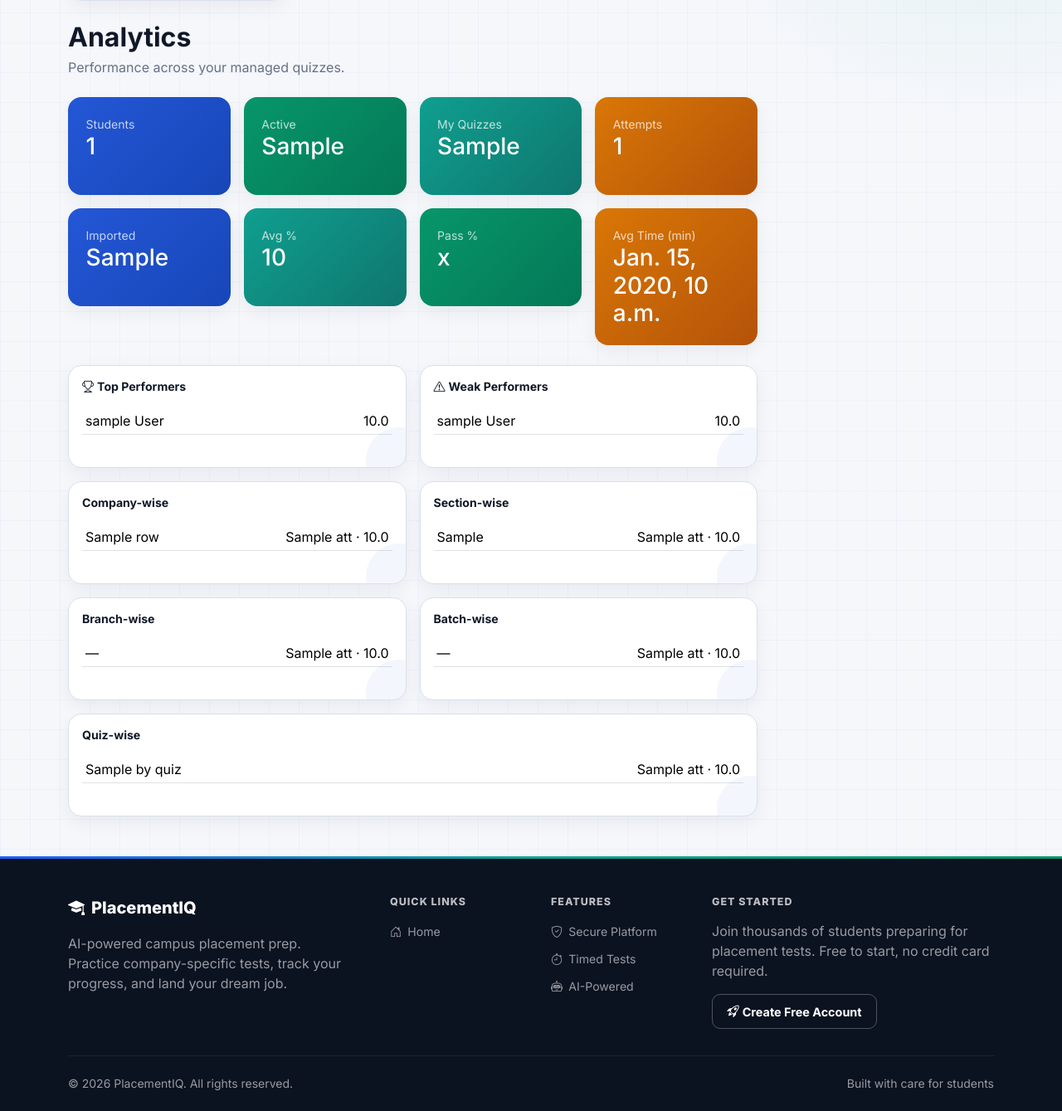
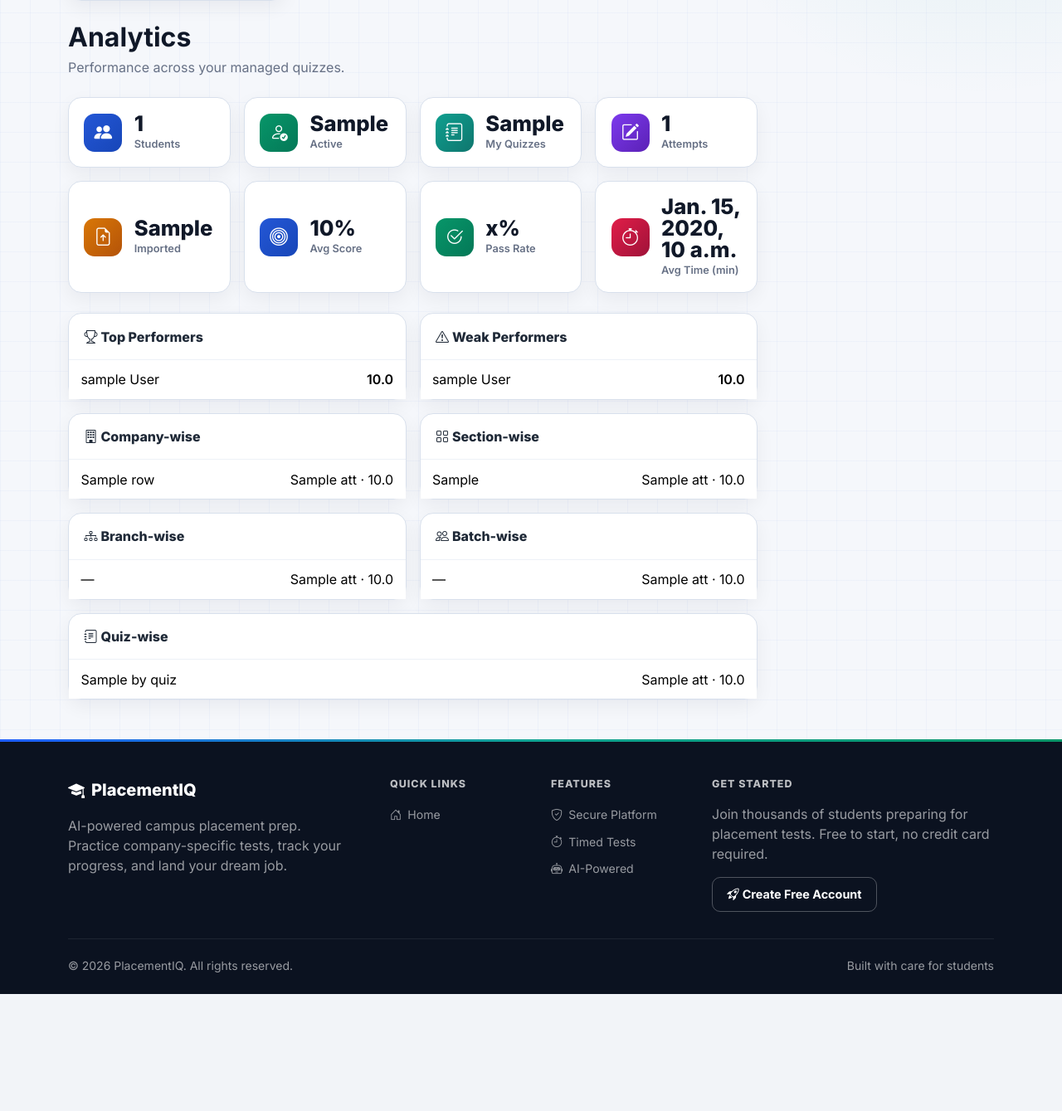
Before and after one commit to Amleshkumar01/QuizApp, a Django app: template Quiz_app/templates/teacher/analytics.html in a window 1280 px wide. Shown: the part 633-1972 px from the top of the page at 83% size. After the commit the page ends 1831 px from the top, so only its background shows below. Run offline with Django 3.2, Linux system fonts and the light colour scheme; the template is opened without the code that fills it: most values are stand-ins (such as "Sample title", 1, 10 or a date in 2020); parts of the project's set-up code (start-up, migrations or seed data) failed here and were passed over.

Commit message:
Polish entire teacher panel UI (tables, filters, cards, panels)

```diff
--- a/Quiz_app/static/css/style.css
+++ b/Quiz_app/static/css/style.css
@@ -1975,3 +1975,67 @@ h6 {
     .teacher-nav { display: flex; flex-wrap: wrap; }
     .teacher-nav .nav-link { flex: 1 1 auto; }
 }
+
+
+/* Teacher panel tables + filters */
+.ttable { margin: 0; }
+
+.ttable thead th {
+    color: var(--muted);
+    font-size: 0.74rem;
+    font-weight: 800;
+    letter-spacing: 0.04em;
+    text-transform: uppercase;
+    border-bottom: 1px solid var(--line);
+    padding: 0.7rem 0.9rem;
+    background: transparent;
+}
+
+.ttable tbody td {
+    padding: 0.72rem 0.9rem;
+    vertical-align: middle;
+    border-bottom: 1px solid var(--soft-line);
+}
+
+.ttable tbody tr:last-child td { border-bottom: 0; }
+
+.ttable tbody tr { transition: background var(--transition); }
+.ttable tbody tr:hover { background: var(--primary-soft); }
+:root.dark-mode .ttable tbody tr:hover { background: #12213b; }
+
+.tfilter {
+    display: flex;
+    flex-wrap: wrap;
+    gap: 0.6rem;
+    align-items: flex-end;
+    padding: 1rem 1.15rem;
+    border-bottom: 1px solid var(--soft-line);
+}
+
+.tfilter .form-label { font-size: 0.74rem; font-weight: 700; color: var(--muted); margin-bottom: .2rem; }
+
+.tempty {
+    padding: 2.5rem 1rem;
+    text-align: center;
+    color: var(--muted);
+}
+
+.tempty i { font-size: 2rem; display: block; margin-bottom: .5rem; opacity: .5; }
+
+/* status pills */
+.pill { font-size: .72rem; font-weight: 800; padding: .2rem .6rem; border-radius: 999px; }
+.pill-green { background: var(--success-soft, #dcfce7); color: #047857; }
+.pill-grey  { background: #eef1f7; color: #667085; }
+.pill-amber { background: var(--warning-soft, #fef3c7); color: #b45309; }
+.pill-blue  { background: var(--primary-soft); color: var(--primary); }
+.pill-red   { background: var(--danger-soft); color: #b91c1c; }
+:root.dark-mode .pill-grey { background: #1c2942; color: #9fb0c9; }
+
+.tsection-label {
+    color: var(--muted);
+    text-transform: uppercase;
+    letter-spacing: .03em;
+    font-size: .78rem;
+    font-weight: 800;
+    margin-bottom: .5rem;
+}
--- a/Quiz_app/templates/teacher/analytics.html
+++ b/Quiz_app/templates/teacher/analytics.html
@@ -4,61 +4,62 @@
 <div class="page-header">
     <div><h2 class="fw-bold mb-1">Analytics</h2><p class="mb-0" style="color:var(--muted);">Performance across your managed quizzes.</p></div>
 </div>
+
 <div class="row g-3 mb-4">
-    <div class="col-6 col-md-3"><div class="admin-stat-card primary"><div class="small opacity-75">Students</div><div class="h3 mb-0">{{ cards.total_students }}</div></div></div>
-    <div class="col-6 col-md-3"><div class="admin-stat-card success"><div class="small opacity-75">Active</div><div class="h3 mb-0">{{ cards.active_students }}</div></div></div>
-    <div class="col-6 col-md-3"><div class="admin-stat-card info"><div class="small opacity-75">My Quizzes</div><div class="h3 mb-0">{{ cards.managed_quizzes }}</div></div></div>
-    <div class="col-6 col-md-3"><div class="admin-stat-card warning"><div class="small opacity-75">Attempts</div><div class="h3 mb-0">{{ cards.total_attempts }}</div></div></div>
-    <div class="col-6 col-md-3"><div class="admin-stat-card primary"><div class="small opacity-75">Imported</div><div class="h3 mb-0">{{ cards.imported_results }}</div></div></div>
-    <div class="col-6 col-md-3"><div class="admin-stat-card info"><div class="small opacity-75">Avg %</div><div class="h3 mb-0">{{ cards.avg_pct }}</div></div></div>
-    <div class="col-6 col-md-3"><div class="admin-stat-card success"><div class="small opacity-75">Pass %</div><div class="h3 mb-0">{{ cards.pass_pct }}</div></div></div>
-    <div class="col-6 col-md-3"><div class="admin-stat-card warning"><div class="small opacity-75">Avg Time (min)</div><div class="h3 mb-0">{{ cards.avg_time_min }}</div></div></div>
+    <div class="col-6 col-lg-3"><div class="tstat"><div class="tstat-icon blue"><i class="bi bi-people-fill"></i></div><div><div class="tstat-value">{{ cards.total_students }}</div><div class="tstat-label">Students</div></div></div></div>
+    <div class="col-6 col-lg-3"><div class="tstat"><div class="tstat-icon green"><i class="bi bi-person-check"></i></div><div><div class="tstat-value">{{ cards.active_students }}</div><div class="tstat-label">Active</div></div></div></div>
+    <div class="col-6 col-lg-3"><div class="tstat"><div class="tstat-icon teal"><i class="bi bi-journal-text"></i></div><div><div class="tstat-value">{{ cards.managed_quizzes }}</div><div class="tstat-label">My Quizzes</div></div></div></div>
+    <div class="col-6 col-lg-3"><div class="tstat"><div class="tstat-icon violet"><i class="bi bi-pencil-square"></i></div><div><div class="tstat-value">{{ cards.total_attempts }}</div><div class="tstat-label">Attempts</div></div></div></div>
+    <div class="col-6 col-lg-3"><div class="tstat"><div class="tstat-icon amber"><i class="bi bi-file-earmark-arrow-up"></i></div><div><div class="tstat-value">{{ cards.imported_results }}</div><div class="tstat-label">Imported</div></div></div></div>
+    <div class="col-6 col-lg-3"><div class="tstat"><div class="tstat-icon blue"><i class="bi bi-bullseye"></i></div><div><div class="tstat-value">{{ cards.avg_pct }}%</div><div class="tstat-label">Avg Score</div></div></div></div>
+    <div class="col-6 col-lg-3"><div class="tstat"><div class="tstat-icon green"><i class="bi bi-check2-circle"></i></div><div><div class="tstat-value">{{ cards.pass_pct }}%</div><div class="tstat-label">Pass Rate</div></div></div></div>
+    <div class="col-6 col-lg-3"><div class="tstat"><div class="tstat-icon rose"><i class="bi bi-stopwatch"></i></div><div><div class="tstat-value">{{ cards.avg_time_min }}</div><div class="tstat-label">Avg Time (min)</div></div></div></div>
 </div>
 
 <div class="row g-3">
-    <div class="col-lg-6"><div class="feature-card h-100">
-        <h6 class="fw-bold mb-3"><i class="bi bi-trophy me-1"></i>Top Performers</h6>
-        <table class="table table-sm"><tbody>
-        {% for t in top %}<tr><td>{{ t.user__first_name|default:t.user__username }} {{ t.user__last_name }}</td><td class="text-end">{{ t.avg|floatformat:1 }}</td></tr>
-        {% empty %}<tr><td class="text-muted">No data.</td></tr>{% endfor %}
-        </tbody></table>
+    <div class="col-lg-6"><div class="tpanel">
+        <div class="tpanel-head"><span><i class="bi bi-trophy me-1"></i>Top Performers</span></div>
+        <div class="table-responsive"><table class="table ttable"><tbody>
+        {% for t in top %}<tr><td>{{ t.user__first_name|default:t.user__username }} {{ t.user__last_name }}</td><td class="text-end fw-semibold">{{ t.avg|floatformat:1 }}</td></tr>
+        {% empty %}<tr><td class="text-muted p-3">No data.</td></tr>{% endfor %}
+        </tbody></table></div>
     </div></div>
-    <div class="col-lg-6"><div class="feature-card h-100">
-        <h6 class="fw-bold mb-3"><i class="bi bi-exclamation-triangle me-1"></i>Weak Performers</h6>
-        <table class="table table-sm"><tbody>
-        {% for t in weak %}<tr><td>{{ t.user__first_name|default:t.user__username }} {{ t.user__last_name }}</td><td class="text-end">{{ t.avg|floatformat:1 }}</td></tr>
-        {% empty %}<tr><td class="text-muted">No data.</td></tr>{% endfor %}
-        </tbody></table>
+    <div class="col-lg-6"><div class="tpanel">
+        <div class="tpanel-head"><span><i class="bi bi-exclamation-triangle me-1"></i>Weak Performers</span></div>
+        <div class="table-responsive"><table class="table ttable"><tbody>
+        {% for t in weak %}<tr><td>{{ t.user__first_name|default:t.user__username }} {{ t.user__last_name }}</td><td class="text-end fw-semibold">{{ t.avg|floatformat:1 }}</td></tr>
+        {% empty %}<tr><td class="text-muted p-3">No data.</td></tr>{% endfor %}
+        </tbody></table></div>
     </div></div>
-    <div class="col-lg-6"><div class="feature-card h-100">
-        <h6 class="fw-bold mb-3">Company-wise</h6>
-        <table class="table table-sm"><tbody>
-        {% for c in by_company %}<tr><td>{{ c.quiz__company__name|default:"—" }}</td><td class="text-end">{{ c.n }} att · {{ c.avg|floatformat:1 }}</td></tr>{% empty %}<tr><td class="text-muted">No data.</td></tr>{% endfor %}
-        </tbody></table>
+    <div class="col-lg-6"><div class="tpanel">
+        <div class="tpanel-head"><span><i class="bi bi-building me-1"></i>Company-wise</span></div>
+        <div class="table-responsive"><table class="table ttable"><tbody>
+        {% for c in by_company %}<tr><td>{{ c.quiz__company__name|default:"—" }}</td><td class="text-end">{{ c.n }} att · {{ c.avg|floatformat:1 }}</td></tr>{% empty %}<tr><td class="text-muted p-3">No data.</td></tr>{% endfor %}
+        </tbody></table></div>
     </div></div>
-    <div class="col-lg-6"><div class="feature-card h-100">
-        <h6 class="fw-bold mb-3">Section-wise</h6>
-        <table class="table table-sm"><tbody>
-        {% for s in by_section %}<tr><td>{{ s.quiz__section|default:"—" }}</td><td class="text-end">{{ s.n }} att · {{ s.avg|floatformat:1 }}</td></tr>{% empty %}<tr><td class="text-muted">No data.</td></tr>{% endfor %}
-        </tbody></table>
+    <div class="col-lg-6"><div class="tpanel">
+        <div class="tpanel-head"><span><i class="bi bi-grid me-1"></i>Section-wise</span></div>
+        <div class="table-responsive"><table class="table ttable"><tbody>
+        {% for s in by_section %}<tr><td class="text-capitalize">{{ s.quiz__section|default:"—" }}</td><td class="text-end">{{ s.n }} att · {{ s.avg|floatformat:1 }}</td></tr>{% empty %}<tr><td class="text-muted p-3">No data.</td></tr>{% endfor %}
+        </tbody></table></div>
     </div></div>
-    <div class="col-lg-6"><div class="feature-card h-100">
-        <h6 class="fw-bold mb-3">Branch-wise</h6>
-        <table class="table table-sm"><tbody>
-        {% for b in by_branch %}<tr><td>{{ b.user__student_profile__branch|default:"—" }}</td><td class="text-end">{{ b.n }} att · {{ b.avg|floatformat:1 }}</td></tr>{% empty %}<tr><td class="text-muted">No data.</td></tr>{% endfor %}
-        </tbody></table>
+    <div class="col-lg-6"><div class="tpanel">
+        <div class="tpanel-head"><span><i class="bi bi-diagram-3 me-1"></i>Branch-wise</span></div>
+        <div class="table-responsive"><table class="table ttable"><tbody>
+        {% for b in by_branch %}<tr><td>{{ b.user__student_profile__branch|default:"—" }}</td><td class="text-end">{{ b.n }} att · {{ b.avg|floatformat:1 }}</td></tr>{% empty %}<tr><td class="text-muted p-3">No data.</td></tr>{% endfor %}
+        </tbody></table></div>
     </div></div>
-    <div class="col-lg-6"><div class="feature-card h-100">
-        <h6 class="fw-bold mb-3">Batch-wise</h6>
-        <table class="table table-sm"><tbody>
-        {% for b in by_batch %}<tr><td>{{ b.user__student_profile__batch|default:"—" }}</td><td class="text-end">{{ b.n }} att · {{ b.avg|floatformat:1 }}</td></tr>{% empty %}<tr><td class="text-muted">No data.</td></tr>{% endfor %}
-        </tbody></table>
+    <div class="col-lg-6"><div class="tpanel">
+        <div class="tpanel-head"><span><i class="bi bi-people me-1"></i>Batch-wise</span></div>
+        <div class="table-responsive"><table class="table ttable"><tbody>
+        {% for b in by_batch %}<tr><td>{{ b.user__student_profile__batch|default:"—" }}</td><td class="text-end">{{ b.n }} att · {{ b.avg|floatformat:1 }}</td></tr>{% empty %}<tr><td class="text-muted p-3">No data.</td></tr>{% endfor %}
+        </tbody></table></div>
     </div></div>
-    <div class="col-12"><div class="feature-card">
-        <h6 class="fw-bold mb-3">Quiz-wise</h6>
-        <table class="table table-sm"><tbody>
-        {% for qz in by_quiz %}<tr><td>{{ qz.quiz__title }}</td><td class="text-end">{{ qz.n }} att · {{ qz.avg|floatformat:1 }}</td></tr>{% empty %}<tr><td class="text-muted">No data.</td></tr>{% endfor %}
-        </tbody></table>
+    <div class="col-12"><div class="tpanel">
+        <div class="tpanel-head"><span><i class="bi bi-journal-text me-1"></i>Quiz-wise</span></div>
+        <div class="table-responsive"><table class="table ttable"><tbody>
+        {% for qz in by_quiz %}<tr><td>{{ qz.quiz__title }}</td><td class="text-end">{{ qz.n }} att · {{ qz.avg|floatformat:1 }}</td></tr>{% empty %}<tr><td class="text-muted p-3">No data.</td></tr>{% endfor %}
+        </tbody></table></div>
     </div></div>
 </div>
 {% endblock %}
```
Also changed, not shown: Quiz_app/templates/teacher/companies.html (+10 -6 lines), Quiz_app/templates/teacher/drives.html (+13 -7 lines), Quiz_app/templates/teacher/import_history.html (+21 -16 lines), Quiz_app/templates/teacher/quiz_questions.html (+13 -9 lines), Quiz_app/templates/teacher/quizzes.html (+14 -9 lines), Quiz_app/templates/teacher/results.html (+10 -13 lines), Quiz_app/templates/teacher/student_detail.html (+17 -15 lines), Quiz_app/templates/teacher/students.html (+14 -16 lines).
